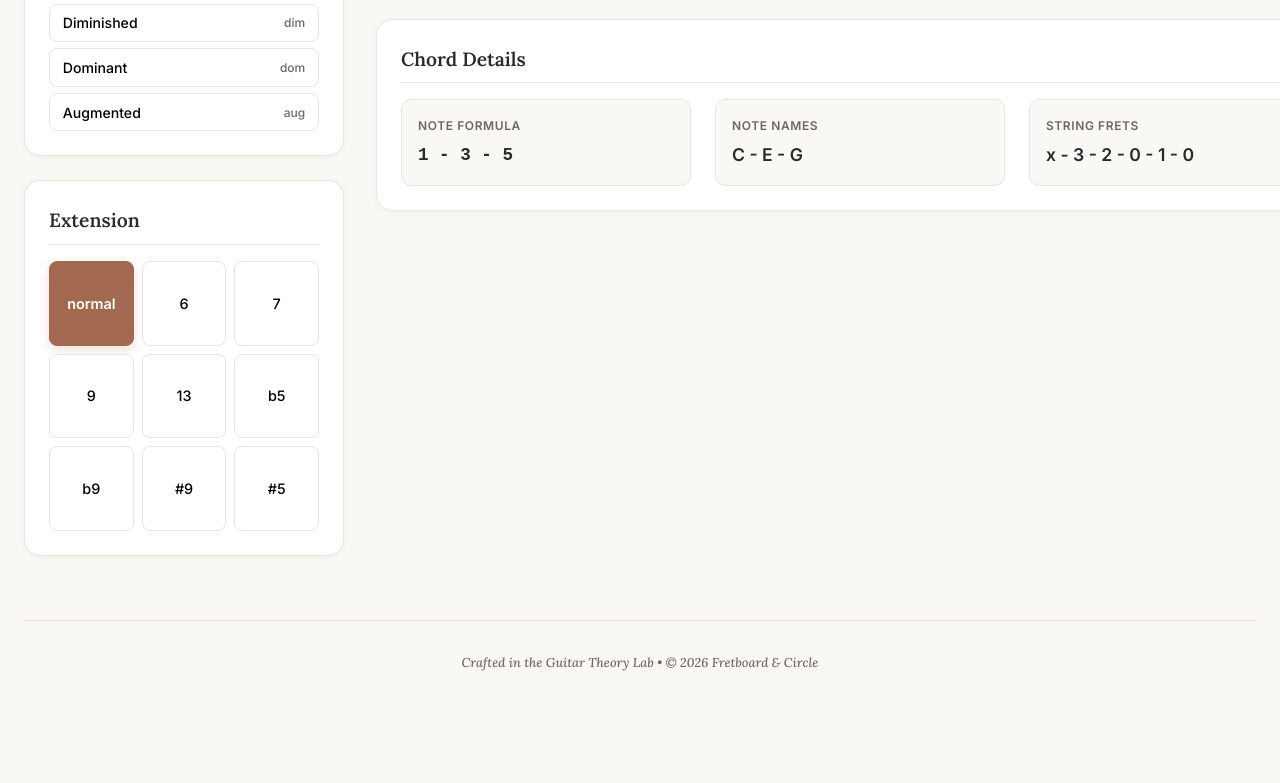
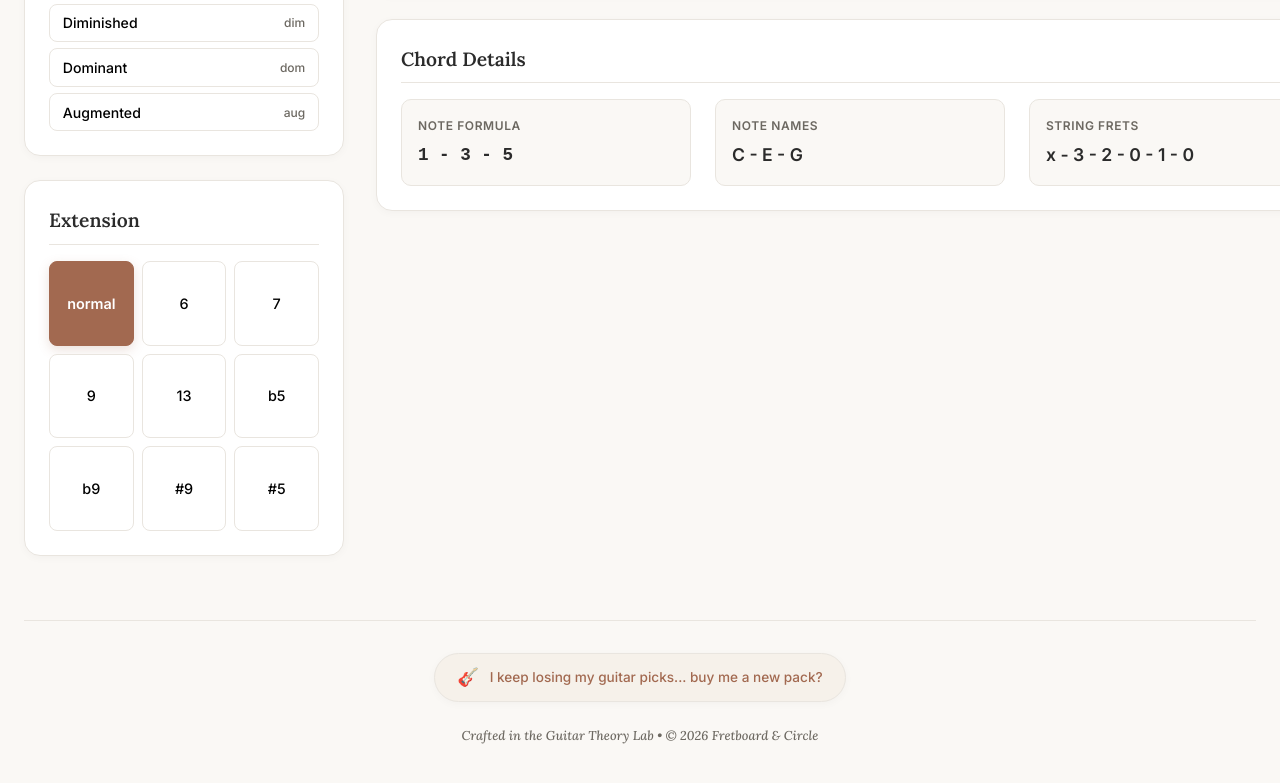
Before and after one commit to qubit-go/fretboard-circle, a website: page index.html in a window 1280 px wide. Shown: the part 803-1586 px from the top of the page. Before the commit the page ends 1540 px from the top, so only its background shows below. Drawn offline with Linux system fonts and the light colour scheme.

Commit message:
Add custom Ko-fi button in footer with a catchy guitar-themed phrase

```diff
--- a/app.js
+++ b/app.js
@@ -1,4 +1,4 @@
-import { initAudio, playNote, playChord, setMasterVolume } from './audio.js?v=4';
+import { initAudio, playNote, playChord, setMasterVolume } from './audio.js?v=5';
 import {
   CHROMATIC_SCALE,
   getChordVoicings,
@@ -10,7 +10,7 @@ import {
   STRING_NAMES,
   normalizeNoteName,
   getNoteChromaticNumber
-} from './chords.js?v=4';
+} from './chords.js?v=5';
 
 // --- State Management ---
 let state = {
--- a/index.html
+++ b/index.html
@@ -11,7 +11,7 @@
   <link rel="preconnect" href="https://fonts.gstatic.com" crossorigin>
   <link href="https://fonts.googleapis.com/css2?family=Inter:wght@400;500;600;700&family=Lora:ital,wght@0,500;0,600;1,500&display=swap" rel="stylesheet">
 
-  <link rel="stylesheet" href="styles.css?v=4">
+  <link rel="stylesheet" href="styles.css?v=5">
 </head>
 <body>
   <div class="app-container">
@@ -192,10 +192,17 @@
 
     <!-- Footer -->
     <footer>
+      <div class="kofi-container">
+        <!-- Replace 'qubitgo' in the href below with your actual Ko-fi username if different -->
+        <a href="https://ko-fi.com/qubitgo" target="_blank" rel="noopener noreferrer" class="kofi-btn">
+          <span class="kofi-icon">🎸</span>
+          <span class="kofi-text">I keep losing my guitar picks... buy me a new pack?</span>
+        </a>
+      </div>
       <p>Crafted in the Guitar Theory Lab &bull; © 2026 Fretboard & Circle</p>
     </footer>
   </div>
 
-  <script type="module" src="app.js?v=4"></script>
+  <script type="module" src="app.js?v=5"></script>
 </body>
 </html>
--- a/styles.css
+++ b/styles.css
@@ -749,6 +749,48 @@ footer {
   font-style: italic;
 }
 
+.kofi-container {
+  margin-bottom: 1.5rem;
+  display: flex;
+  justify-content: center;
+  align-items: center;
+}
+
+.kofi-btn {
+  display: inline-flex;
+  align-items: center;
+  gap: 0.65rem;
+  background-color: var(--accent-light);
+  border: 1px solid var(--border-color);
+  color: var(--accent-color);
+  padding: 0.6rem 1.4rem;
+  border-radius: 50px;
+  font-family: var(--font-sans);
+  font-size: 0.85rem;
+  font-weight: 500;
+  text-decoration: none;
+  font-style: normal; /* Override footer's italic style */
+  transition: var(--transition);
+  box-shadow: var(--shadow-sm);
+}
+
+.kofi-btn:hover {
+  background-color: var(--accent-color);
+  border-color: var(--accent-color);
+  color: #FFFFFF;
+  transform: translateY(-2px);
+  box-shadow: 0 4px 12px rgba(162, 105, 80, 0.15);
+}
+
+.kofi-btn:active {
+  transform: translateY(0);
+}
+
+.kofi-icon {
+  font-size: 1.1rem;
+}
+
+
 /* Sub-tabs Navigation inside Chord Explorer */
 .subtabs-nav {
   display: flex;
```
